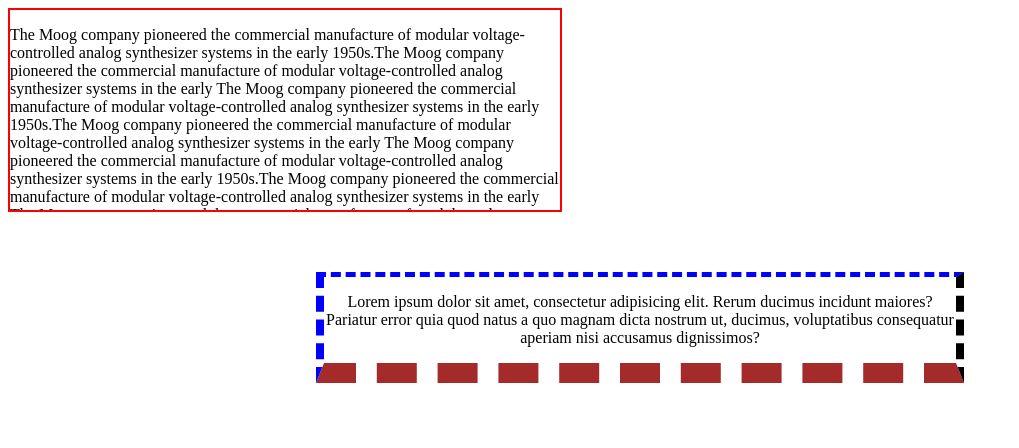
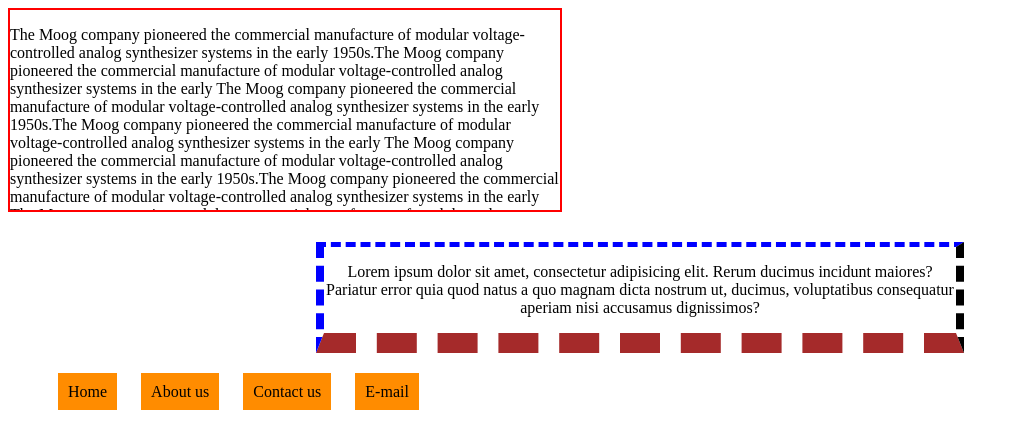
Before and after one commit to Daroowala/Boxes-Chapter, a plain HTML site: page index.html in a window 1280 px wide. Shown: the whole page, without its empty margins (0-1019 px from the left). Drawn offline with Linux system fonts and the light colour scheme.

Commit message:
display inline

```diff
--- a/index.html
+++ b/index.html
@@ -36,5 +36,11 @@
         dignissimos?
       </p>
     </div>
+    <ul>
+      <li>Home</li>
+      <li>About us</li>
+      <li class="dl">Contact us</li>
+      <li>E-mail</li>
+    </ul>
   </body>
 </html>
--- a/style.css
+++ b/style.css
@@ -19,11 +19,15 @@ img {
   border-left-width: 8px;
   border-bottom-color: brown;
   border-right-color: black;
-  margin-top: 60px;
+  margin-top: 30px;
   margin-right: auto;
   margin-bottom: 30px;
   margin-left: auto;
   text-align: center;
-
-
 }
+li{
+  background-color: darkorange;
+  margin: 10px;
+  padding: 10px;
+  display: inline;
+}
```
